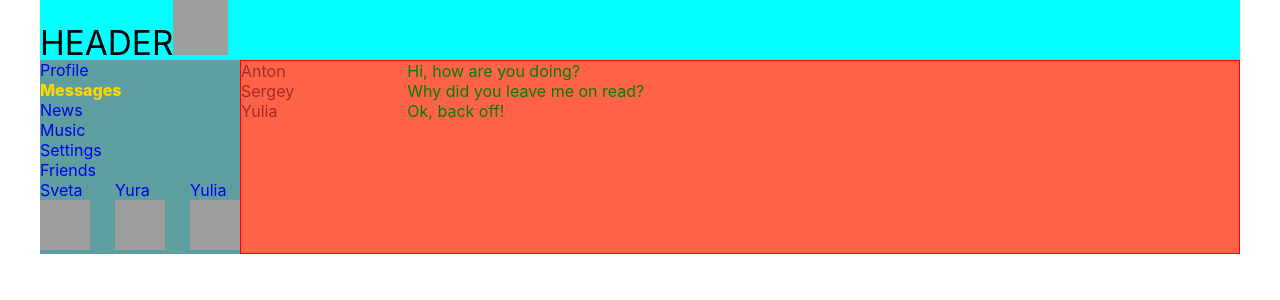
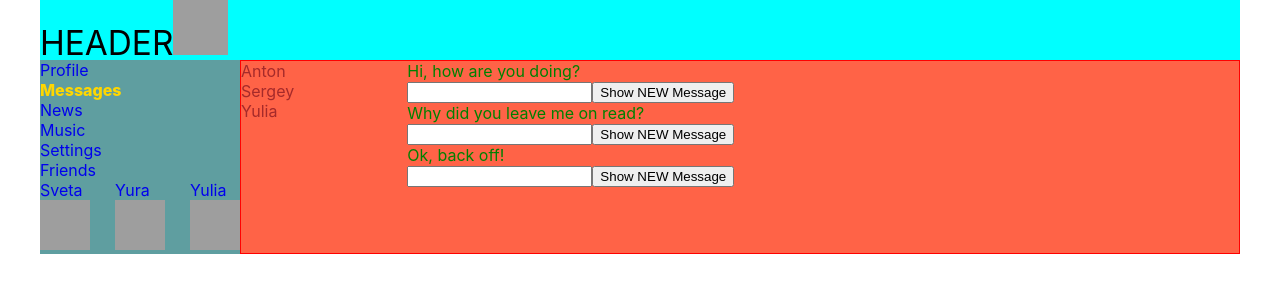
Before and after one commit to Stadionova/react_new_app, a React (Create React App) app: page /messages in a window 1280 px wide. Shown: the top 300 px of the page. Built offline with nearby package versions, Linux system fonts and the light colour scheme; grey boxes are pictures that could not be loaded.

Commit message:
added input & button for new messages => used createRef link to get value from input after button click

```diff
--- a/src/components/Dialogs/Messages/Messages.jsx
+++ b/src/components/Dialogs/Messages/Messages.jsx
@@ -2,7 +2,21 @@ import React from "react";
 import classes from "./Messages.module.css";
 
 const Messages = (props) => {
-    return <div className={classes.messages}>{props.message}</div>
+
+    const newMessage = React.createRef();
+
+    function showNewMessage() {
+        let message = newMessage.current.value;
+        console.log('message ', message);
+    }
+
+    return (
+        <div>
+            <div className={classes.messages}>{props.message}</div>
+            <input ref={newMessage} type="text" />
+            <button onClick={showNewMessage}>Show NEW Message</button>
+        </div>
+    )
 };
 
 export default Messages;
```
